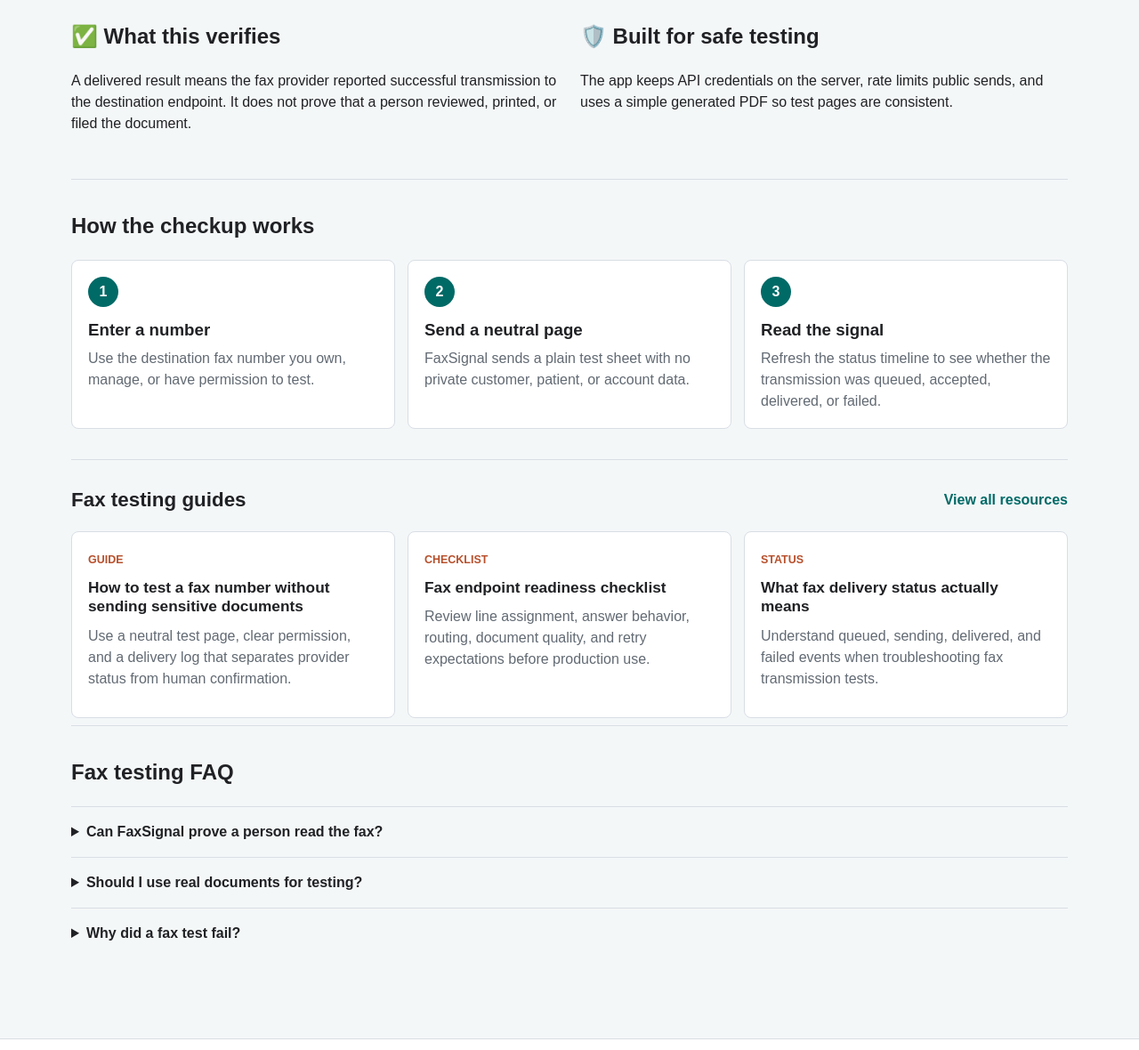
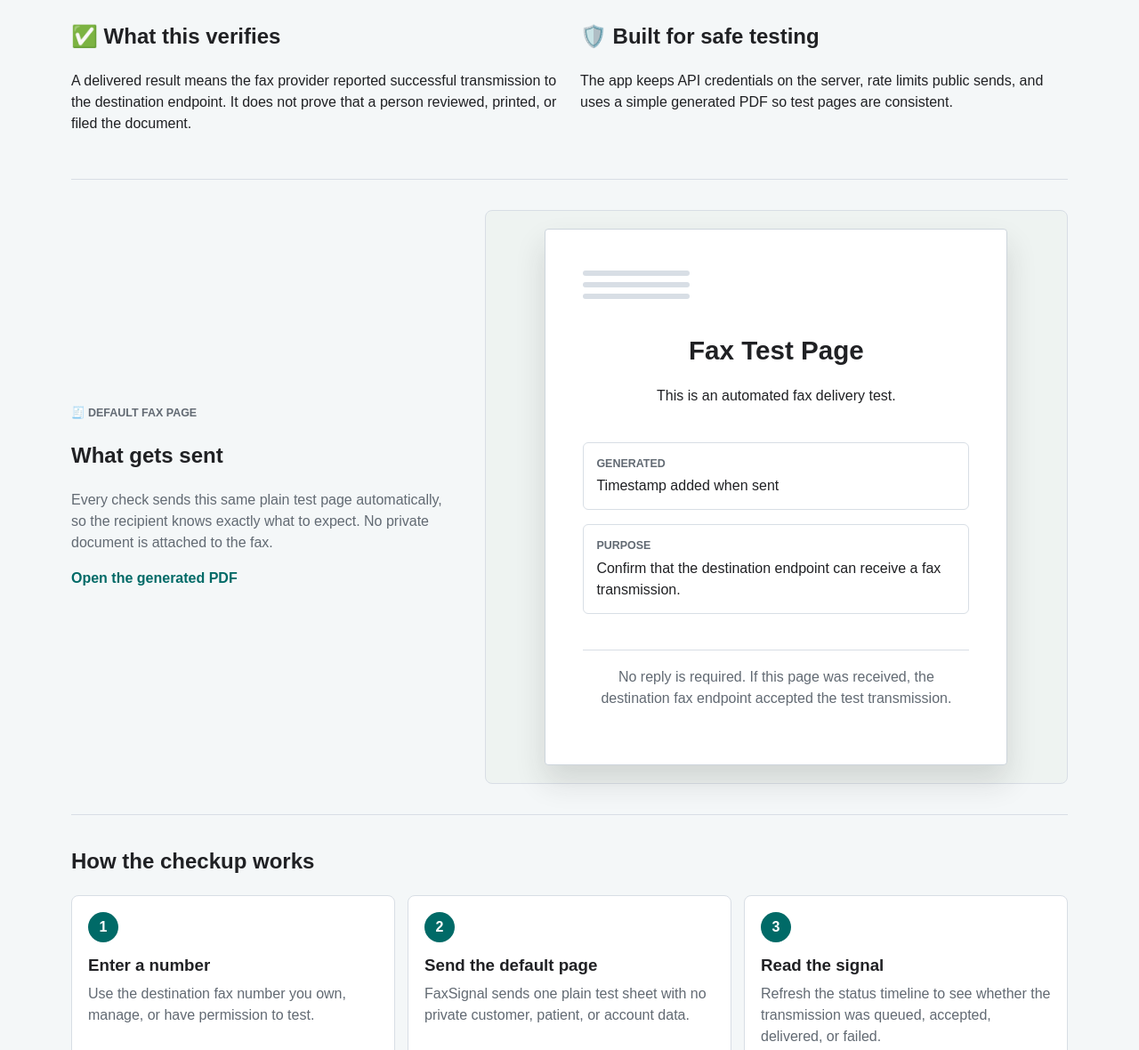
Before and after one commit to joeye51194-max/fax-testing-tool, a website: page public/index.html in a window 1280 px wide. Shown: the part 698-1878 px from the top of the page at 89% size. Drawn offline with Linux system fonts and the light colour scheme; no server answers.

Commit message:
Show default fax preview

```diff
--- a/public/index.html
+++ b/public/index.html
@@ -68,7 +68,7 @@
             network reports queueing, sending, delivery, or failure.
           </p>
           <div class="trust-row" aria-label="FaxSignal testing benefits">
-            <span>🧪 Safe test page</span>
+            <span>🧪 Default test page</span>
             <span>📡 Delivery signal</span>
             <span>🛡️ Rate limited</span>
           </div>
@@ -112,6 +112,42 @@
         </div>
       </section>
 
+      <section class="fax-preview-section">
+        <div class="preview-copy">
+          <p class="eyebrow">🧾 Default fax page</p>
+          <h2>What gets sent</h2>
+          <p>
+            Every check sends this same plain test page automatically, so the recipient knows exactly what to expect.
+            No private document is attached to the fax.
+          </p>
+          <a class="text-link" href="/test-fax.pdf" target="_blank" rel="noopener">Open the generated PDF</a>
+        </div>
+        <div class="fax-preview" aria-label="Preview of the default test fax page">
+          <div class="fax-sheet">
+            <div class="fax-lines" aria-hidden="true">
+              <span></span>
+              <span></span>
+              <span></span>
+            </div>
+            <h3>Fax Test Page</h3>
+            <p>This is an automated fax delivery test.</p>
+            <dl>
+              <div>
+                <dt>Generated</dt>
+                <dd>Timestamp added when sent</dd>
+              </div>
+              <div>
+                <dt>Purpose</dt>
+                <dd>Confirm that the destination endpoint can receive a fax transmission.</dd>
+              </div>
+            </dl>
+            <p class="fax-note">
+              No reply is required. If this page was received, the destination fax endpoint accepted the test transmission.
+            </p>
+          </div>
+        </div>
+      </section>
+
       <section class="how-it-works">
         <h2>How the checkup works</h2>
         <div class="steps-grid">
@@ -122,8 +158,8 @@
           </div>
           <div>
             <span>2</span>
-            <h3>Send a neutral page</h3>
-            <p>FaxSignal sends a plain test sheet with no private customer, patient, or account data.</p>
+            <h3>Send the default page</h3>
+            <p>FaxSignal sends one plain test sheet with no private customer, patient, or account data.</p>
           </div>
           <div>
             <span>3</span>
--- a/public/styles.css
+++ b/public/styles.css
@@ -317,6 +317,80 @@
   border-top: 1px solid var(--line);
 }
 
+.fax-preview-section {
+  display: grid;
+  grid-template-columns: minmax(0, 0.8fr) minmax(320px, 1.2fr);
+  gap: 28px;
+  align-items: center;
+  padding: 34px 0;
+  border-top: 1px solid var(--line);
+}
+
+.preview-copy p {
+  color: var(--muted);
+}
+
+.fax-preview {
+  display: grid;
+  place-items: center;
+  padding: 20px;
+  border: 1px solid var(--line);
+  border-radius: 8px;
+  background: #eef3f1;
+}
+
+.fax-sheet {
+  width: min(100%, 520px);
+  min-height: 560px;
+  padding: 46px 42px;
+  border: 1px solid #cdd5dc;
+  border-radius: 4px;
+  background: white;
+  box-shadow: 0 18px 34px rgba(32, 33, 36, 0.14);
+}
+
+.fax-lines {
+  display: grid;
+  gap: 7px;
+  width: 120px;
+  margin-bottom: 36px;
+}
+
+.fax-lines span {
+  display: block;
+  height: 6px;
+  border-radius: 999px;
+  background: var(--line);
+}
+
+.fax-sheet h3 {
+  margin: 0;
+  text-align: center;
+  font-size: 1.85rem;
+}
+
+.fax-sheet > p {
+  text-align: center;
+}
+
+.fax-sheet dl {
+  display: grid;
+  gap: 16px;
+  margin: 40px 0;
+}
+
+.fax-sheet dl div {
+  padding: 14px;
+  border: 1px solid var(--line);
+  border-radius: 6px;
+}
+
+.fax-note {
+  padding-top: 18px;
+  border-top: 1px solid var(--line);
+  color: var(--muted);
+}
+
 .how-it-works,
 .faq-section {
   padding: 34px 0;
@@ -457,6 +531,7 @@
 
   .hero,
   .info-band,
+  .fax-preview-section,
   .steps-grid {
     grid-template-columns: 1fr;
   }
```
Also changed, not shown: public/articles/how-to-test-a-fax-number.html (+2 -2 lines), public/articles/responsible-fax-testing.html (+2 -2 lines), server.js (+4 -7 lines).
